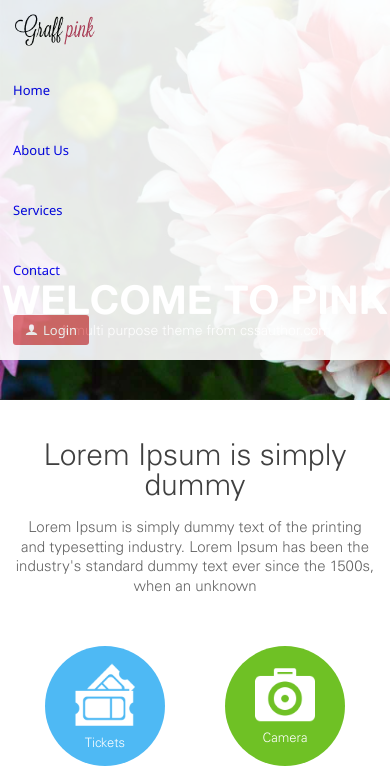
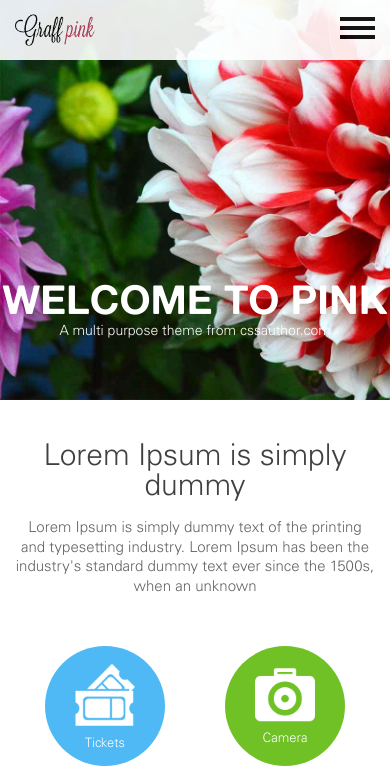
Before and after one commit to danielemesh/ng2-template, an Angular app: page / in a window 390 px wide. Shown: the top 784 px of the page. Built offline with nearby package versions, Linux system fonts and the light colour scheme.

Commit message:
Mobile - mobile menu

```diff
--- a/src/app/navbar/navbar.component.html
+++ b/src/app/navbar/navbar.component.html
@@ -1,6 +1,10 @@
-<nav class="navbar">
+<nav class="navbar" [class.collapsed]="isCollapsed">
 
   <div class="navbar-container container">
+
+    <div class="hamburger" (click)="toggleMenu()">
+      <span class="bar"></span>
+    </div>
 
     <a href="!#" class="logo-wrapper">
       <img src="assets/images/logo.png" alt="logo" class="logo">
--- a/src/app/navbar/navbar.component.scss
+++ b/src/app/navbar/navbar.component.scss
@@ -6,14 +6,42 @@
   z-index: 1;
   height: $navbar-height;
   background-color: #fff;
+
+  &.collapsed {
+    .menu {
+      height: 300px;
+    }
+
+    .hamburger {
+      transform: scale(0.7);
+    }
+
+    .bar {
+      background: transparent;
+      transition: background 0s 0.2s;
+
+      &:before {
+        top: 0;
+        transform: rotate(45deg);
+        transition: top 0.2s 0s, transform 0.2s 0.2s;
+      }
+
+      &:after {
+        bottom: 0;
+        transform: rotate(-45deg);
+        transition: bottom 0.2s 0s, transform 0.2s 0.2s;
+      }
+    }
+  }
 }
 
 .navbar-container {
   height: 100%;
+  font-size: 0;
 }
 
 .logo-wrapper {
-  display: block;
+  display: inline-block;
   height: 100%;
 }
 
@@ -24,15 +52,60 @@
   height: auto;
 }
 
+/* Hamburger
+============================= */
+.hamburger {
+  position: absolute;
+  right: 15px;
+  width: 35px;
+  height: 100%;
+  transition: transform 0.2s;
+  user-select: none;
+}
+
+.bar {
+  position: absolute;
+  top: 44%;
+  width: 100%;
+  height: 4px;
+  background: #000;
+  transition: background 0s 0.2s;
+
+  &:before,
+  &:after {
+    position: absolute;
+    display: block;
+    left: 0;
+    width: 100%;
+    height: 4px;
+    background-color: #000;
+    content: "";
+  }
+
+  &:before {
+    top: -9px;
+    transition: top 0.2s 0.2s, transform 0.2s 0s;
+  }
+
+  &:after {
+    bottom: -9px;
+    transition: bottom 0.2s 0.2s, transform 0.2s 0s;
+  }
+}
+
+
 /* Menu
-=============== */
+============================= */
 .menu {
+  overflow: hidden;
+  height: 0;
   margin: 0 -#{$container-gutter};
   font-size: 0;
   line-height: $navbar-height;
   font-family: $ff-segoe;
   color: #454545;
   background-color: #fff;
+  transition: height 0.5s;
 }
 
 .menu-item {
@@ -56,13 +129,19 @@
   }
 }
 
-/* Desktop
+/* Tablet
 ============================= */
-@include desktop {
-  $menu-item-font-size: 17px;
+@include tablet {
+  .navbar.collapsed .menu {
+    height: auto;
+  }
+
+  .hamburger {
+    display: none;
+  }
 
   .navbar {
-    height: $dt-navbar-height;
+    height: $tb-navbar-height;
   }
 
   .navbar-container {
@@ -80,12 +159,23 @@
   .menu {
     float: right;
     height: 100%;
-    line-height: $dt-navbar-height;
+    line-height: $tb-navbar-height;
   }
 
   .menu-item {
     display: inline-block;
     vertical-align: top;
+    font-size: 15px;
+  }
+}
+
+/* Desktop
+============================= */
+@include desktop {
+  // Local variables
+  $menu-item-font-size: 17px;
+
+  .menu-item {
     font-size: $menu-item-font-size;
   }
 
@@ -94,7 +184,7 @@
 
     &:after {
       position: absolute;
-      top: ($dt-navbar-height / 2) - ($menu-item-font-size / 2);
+      top: ($tb-navbar-height / 2) - ($menu-item-font-size / 2);
       left: 0;
       width: 0;
       height: 1px;
--- a/src/app/navbar/navbar.component.ts
+++ b/src/app/navbar/navbar.component.ts
@@ -7,6 +7,8 @@ import { Component, OnInit } from '@angular/core';
   styleUrls: ['./navbar.component.scss']
 })
 export class NavbarComponent implements OnInit {
+
+  isCollapsed: boolean = false;
 
   menuItems: any[] = [
     { href: "#", text: "Home"},
@@ -21,4 +23,8 @@ export class NavbarComponent implements OnInit {
   ngOnInit() {
   }
 
+  toggleMenu() {
+    this.isCollapsed = !this.isCollapsed;
+  }
+
 }
--- a/src/assets/styles/_variables.scss
+++ b/src/assets/styles/_variables.scss
@@ -19,9 +19,12 @@ $header-height: 400px;
 $navbar-height: 60px;
 $container-gutter: 15px;
 
+/* Tablet (tb => tablet)
+============================= */
+$tb-navbar-height: 90px;
+
 /* Desktop (dt => desktop)
 ============================= */
 $dt-header-height: 590px;
 $dt-container-width: 1024px;
 $dt-container-gutter: 35px;
-$dt-navbar-height: 90px;
```
